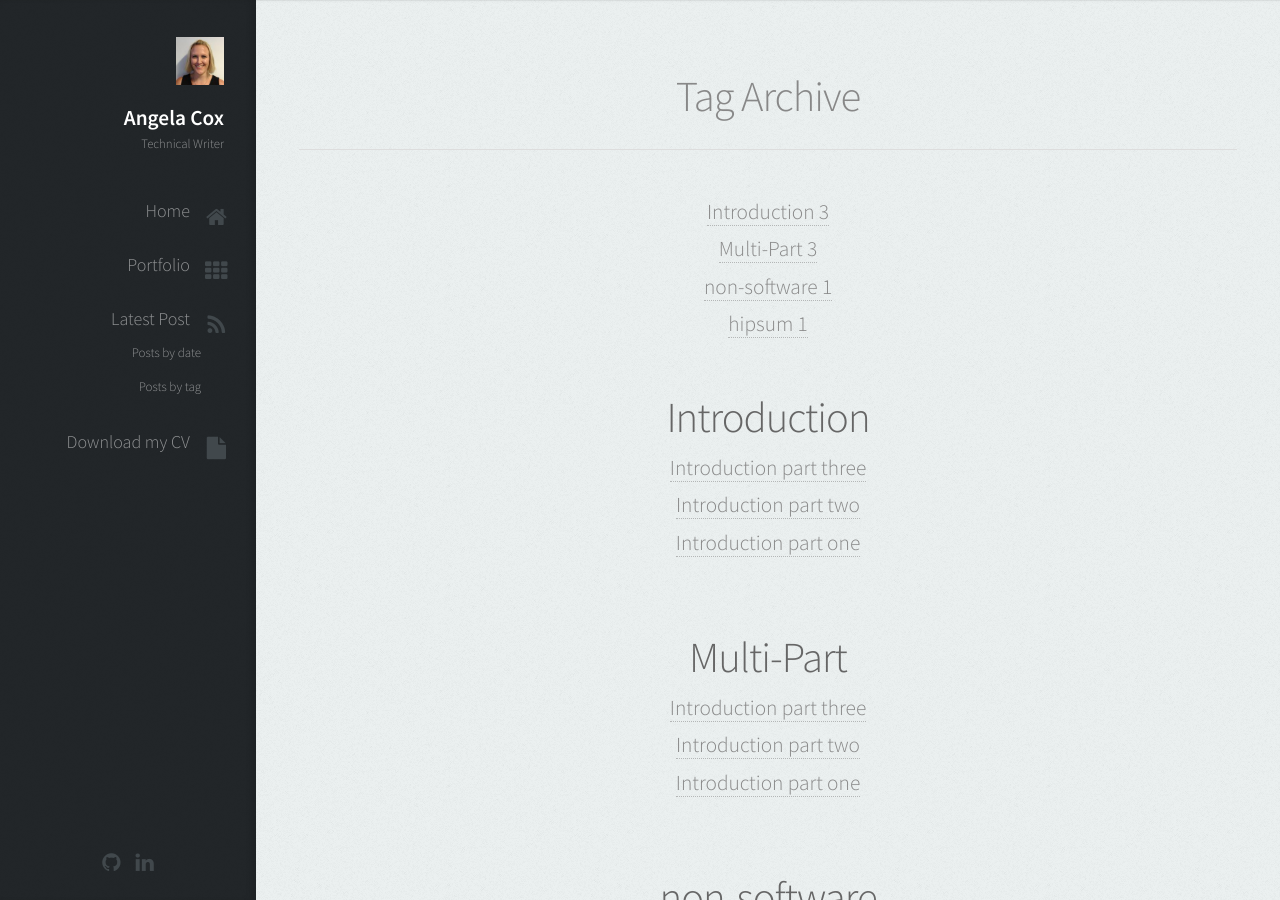
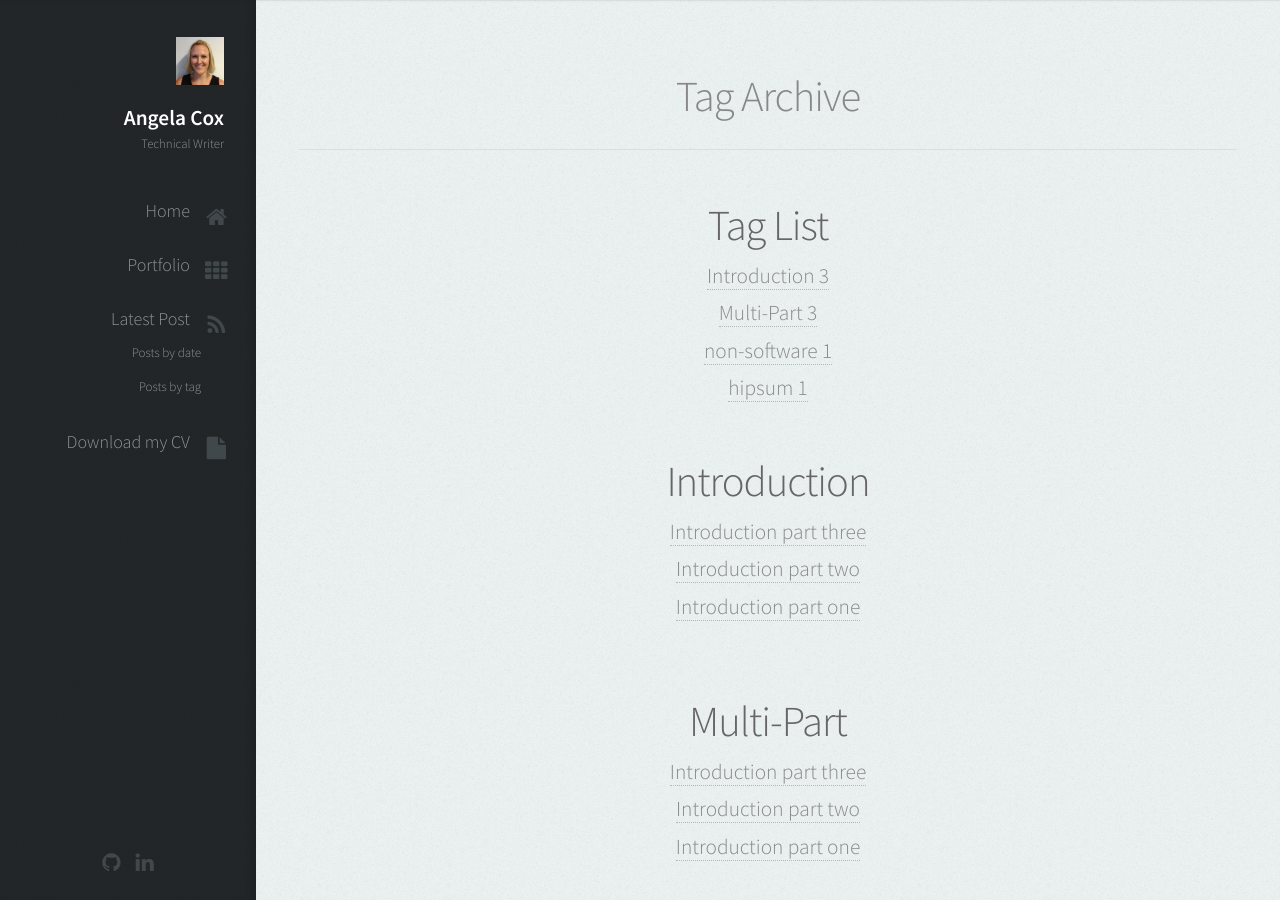
Before and after one commit to AngelaCox/UX-Portfolio, a Jekyll site: the page built from tags.html, in a window 1280 px wide and 900 px high. Built offline with Jekyll 4.4.1, drawn with Linux system fonts in a browser that asks for light colours.

Commit message:
Tweak post layout

```diff
--- a/tags.html
+++ b/tags.html
@@ -4,7 +4,7 @@ permalink: /tags/
 title: Tag Archive
 description: "An archive of posts sorted by tag."
 ---
-
+<h2>Tag List</h2>
 <ul class="entry-meta inline-list">
 {% assign tags_list = site.tags %}
   {% if tags_list.first[0] == null %}
```
